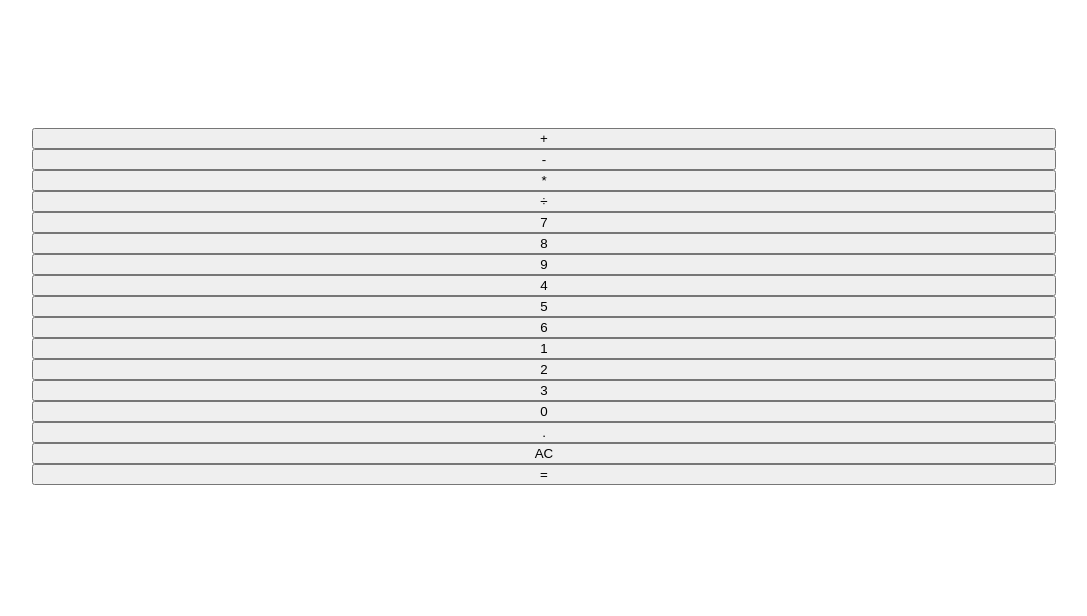
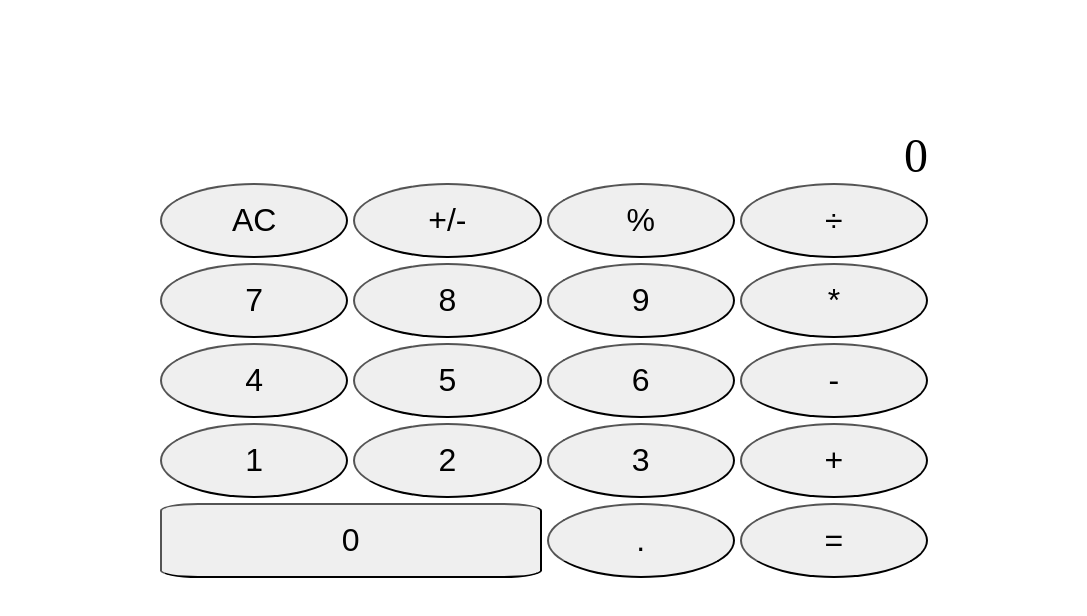
Before and after one commit to Syed-Rudin/calculator, a plain HTML site: page index.html in a window 1280 px wide. Shown: the whole page, without its empty margins (96-1183 px from the left). Drawn offline with Linux system fonts and the light colour scheme.

Commit message:
Doing calculator on my own. Rearranged buttons, added number button functionality to display. Styled buttons.

```diff
--- a/index.html
+++ b/index.html
@@ -8,24 +8,26 @@
     </head>
     <body>
        <div class="calculator">
-           <div class="display"></div>
+           <div class="display">0</div>
            <div class="keys">
-               <button class="key-operator" data-action="add">+</button>
-                <button class="key-operator" data-action="subtract">-</button>
-                <button class="key-operator" data-action="multiply">*</button>
+                <button data-action="clear">AC</button>
+                <button data-action="sign"> +/-</button>
+                <button data-action="percentage">%</button>
                 <button class="key-operator" data-action="divide">÷</button>
                 <button>7</button>
                 <button>8</button>
                 <button>9</button>
+                <button class="key-operator" data-action="multiply">*</button>
                 <button>4</button>
                 <button>5</button>
                 <button>6</button>
+                <button class="key-operator" data-action="subtract">-</button>
                 <button>1</button>
                 <button>2</button>
                 <button>3</button>
-                <button>0</button>
+                <button class="key-operator" data-action="add">+</button>
+                <button class="zero">0</button>
                 <button data-action="decimal">.</button>
-                <button data-action="clear">AC</button>
                 <button class="key-equal" data-action="calculate">=</button>
            </div>
        </div>
--- a/main.js
+++ b/main.js
@@ -0,0 +1,23 @@
+let display = document.querySelector('.display')
+let keys = document.querySelector('.keys');
+let AC = document.querySelector('[data-action=clear');
+
+keys.addEventListener('click', function(e) {
+    if ((Number(e.target.textContent)) || (Number(e.target.textContent) === 0)) {
+        if (display.textContent === '0') {
+            display.textContent = e.target.textContent;
+        } else {
+            display.textContent += e.target.textContent;
+        }
+    }
+});
+
+
+function addition() {
+
+};
+
+
+AC.addEventListener('click', function() {
+    display.textContent = '';
+});
--- a/style.css
+++ b/style.css
@@ -3,14 +3,34 @@
 }
 
 body {
-    width: 80%;
-    height: 80%;
+    width: 60%;
+    height: 80vh;
     margin: 0 auto;
     margin-top: 10%;
     font-size: 10px;
     /* background-color: black; */
 }
 
+.display {
+    display: flex;
+    justify-content: flex-end;
+    font-size: 3rem;
+}
+
 .keys {
     display: grid;
+    grid-template: repeat(5, 1fr) / repeat(4, 1fr);
+    gap: 5px;
 }
+
+button {
+    min-width: 75px;
+    height: 75px;
+    border-radius: 50%;
+    font-size: 2rem;
+}
+
+.zero {
+    grid-column: 1 / 3;
+    border-radius: 10%;
+}
```
